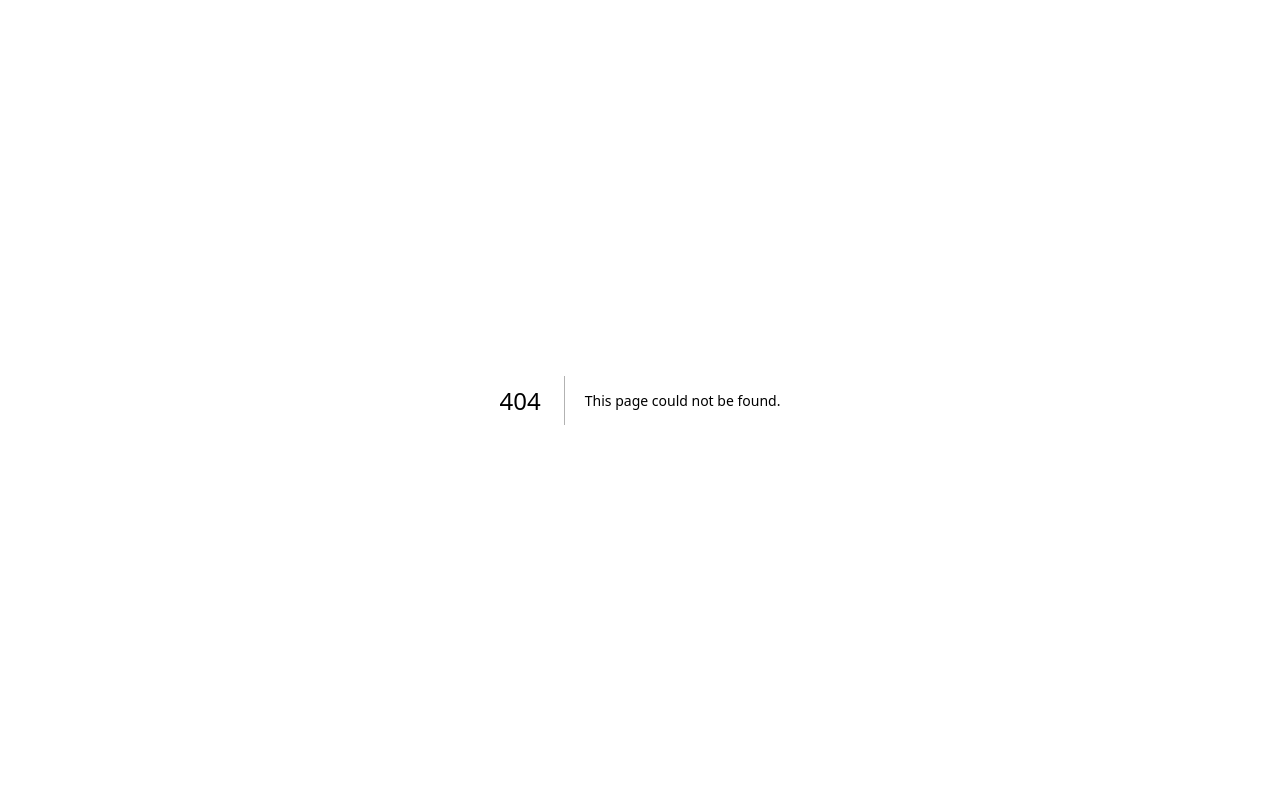
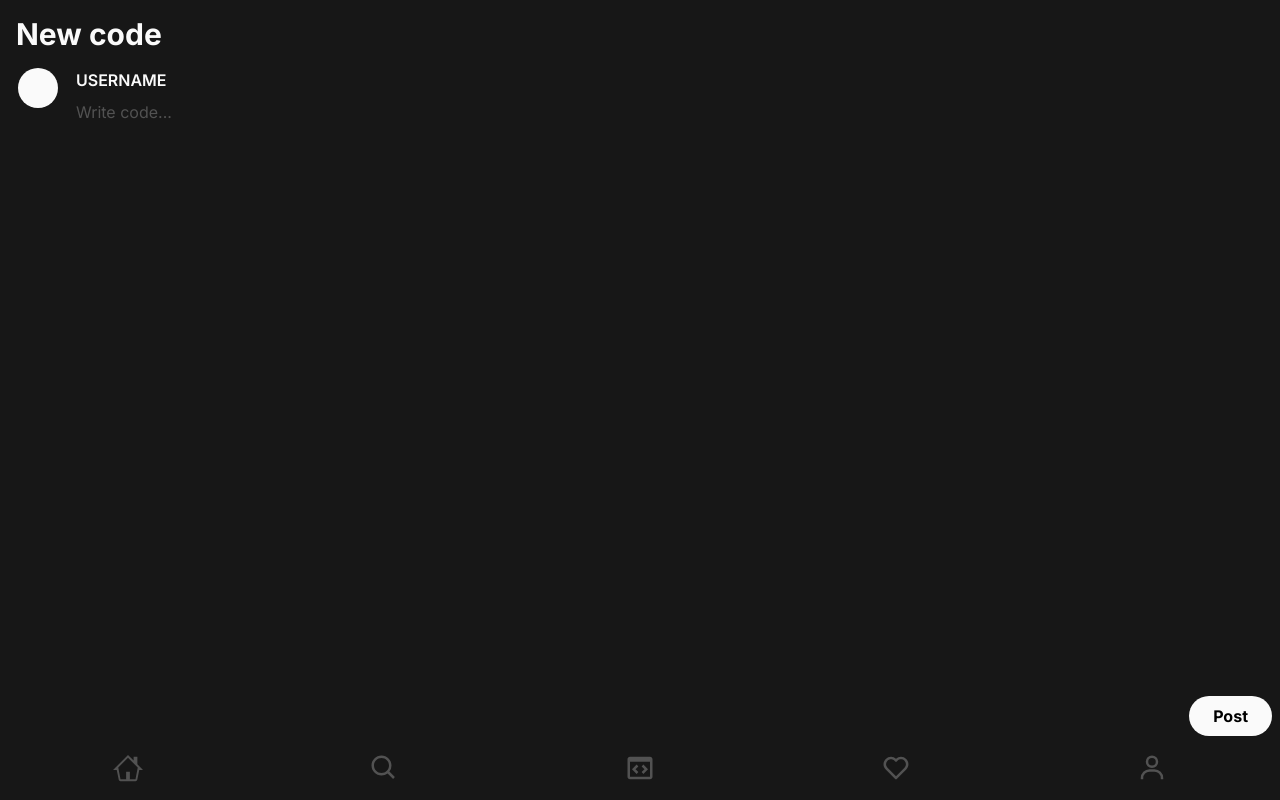
Before and after one commit to myyrez/social-media, a Next.js app: page /post in a window 1280 px wide. Before the commit this address had no page. Built offline with nearby package versions, Linux system fonts and the light colour scheme.

Commit message:
post page feita

```diff
--- a/app/globals.css
+++ b/app/globals.css
@@ -21,4 +21,18 @@
         scrollbar-width: none;  /* Firefox */
     }
   }
+  .textarea {
+    resize: none;
+    overflow: scroll;
+    display: block;
+    outline: 2px solid transparent;
+    outline-offset: 2px;
+    width: 100%;
+    overflow-wrap: break-word;
+    /* word-break: break-all; */
+  }
+  .textarea[contenteditable]:empty::before {
+    content: "Write code...";
+    color: rgb(82 82 82);
+  }
 }
--- /dev/null
+++ b/app/post/page.tsx
@@ -0,0 +1,34 @@
+import Navbar from "@/components/Navbar";
+import PostButton from "@/components/PostButton";
+
+export default function PostPage() {
+    return (
+        <div>
+            <Navbar />
+            <div className="fixed bottom-16 right-2">
+                <PostButton />
+            </div>
+
+            <div className="p-4 pb-16 flex flex-col gap-2">
+                <h1 className="text-neutral-50 text-3xl font-bold">New code</h1>
+
+                <div className="flex my-2">
+                    <div className="w-11 flex flex-col justify-between items-center">
+                        <div className="bg-neutral-50 h-10 w-10 rounded-full flex flex-none justify-center items-center" />
+                    </div>
+                    <div className="
+                        text-neutral-50
+                        h-full w-4/5
+                        flex flex-col gap-2
+                        px-4">
+                        <div className="flex justify-between">
+                            <h1 className="font-semibold">USERNAME</h1>
+                        </div>
+
+                        <span className="textarea placeholder:text-neutral-600" autoFocus role="textbox" placeholder="Write code" contentEditable></span>
+                    </div>
+                </div>
+            </div>
+        </div>
+    )
+}
--- a/components/Navbar/index.tsx
+++ b/components/Navbar/index.tsx
@@ -13,7 +13,7 @@ export default function Navbar() {
             ">
             <Link href={"/"}> <GoHome className='text-neutral-600' /> </Link>
             <Link href={"/search"}> <BiSearch /> </Link>
-            <div> <BiCodeBlock /> </div>
+            <Link href={"/post"}> <BiCodeBlock /> </Link>
             <Link href={"/activity"}> <BiHeart /> </Link>
             <Link href={"/user"}> <BiUser /> </Link>
         </div>
--- /dev/null
+++ b/components/PostButton/index.tsx
@@ -0,0 +1,9 @@
+'use client'
+export default function PostButton() {
+    function alertbutton() {
+        alert('oi')
+    }
+    return (
+        <button onClick={alertbutton} className="bg-neutral-50 rounded-full w-fit font-bold px-6 p-2">Post</button>
+    )
+}
```
